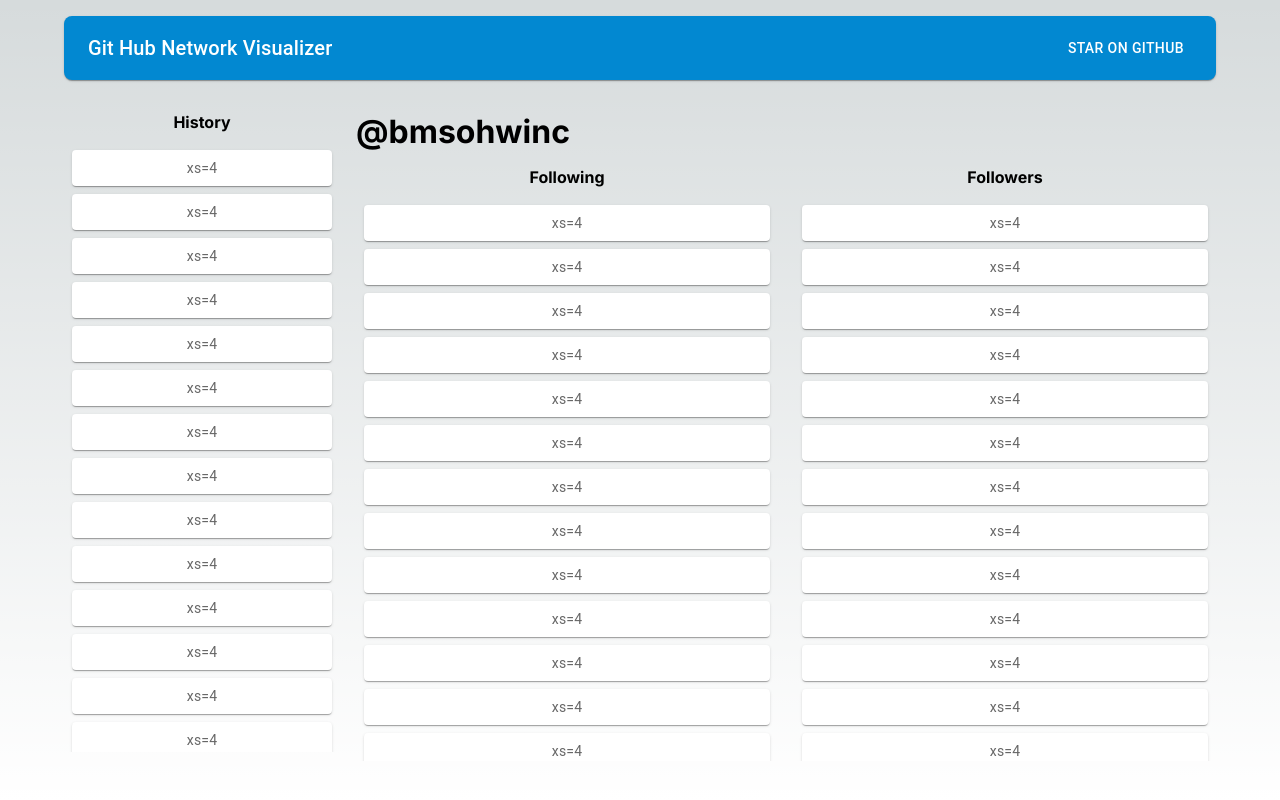
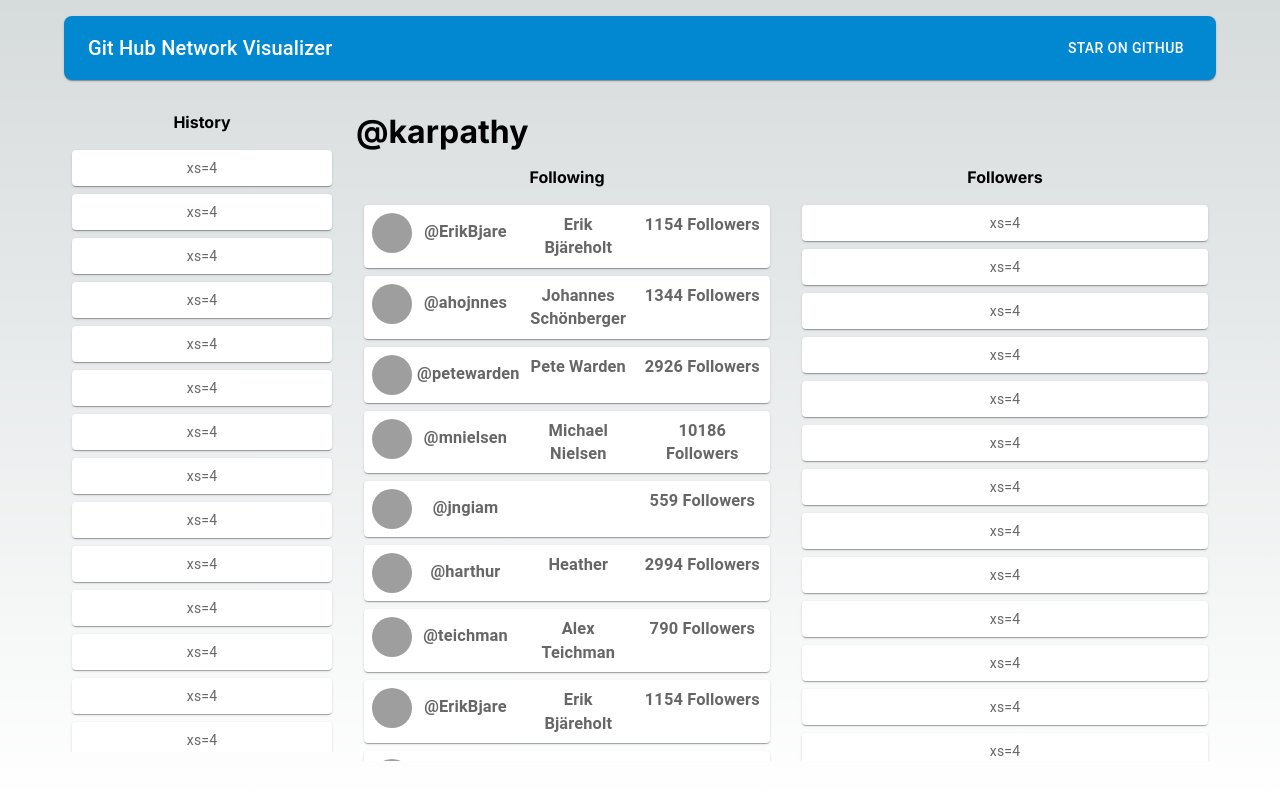
Before and after one commit to bmsohwinc/gh-maps-frontend, a Next.js app: page / in a window 1280 px wide. Built offline with nearby package versions, Linux system fonts and the light colour scheme; grey boxes are pictures that could not be loaded.

Commit message:
Refactor few things

```diff
--- a/src/app/App.tsx
+++ b/src/app/App.tsx
@@ -1,27 +1,23 @@
 import { Grid } from "@mui/material";
-import { styled } from '@mui/material/styles';
-import Paper from '@mui/material/Paper';
 import HeadList from "./HeadList";
 import AppBar from '@mui/material/AppBar';
-import Box from '@mui/material/Box';
 import Toolbar from '@mui/material/Toolbar';
 import Typography from '@mui/material/Typography';
 import Button from '@mui/material/Button';
-import IconButton from '@mui/material/IconButton';
+import Avatar from '@mui/material/Avatar';
+
+import { Item } from "./lists/Item";
+import Coder from "./lists/Coder";
+
+import { dummyData } from "./const";
+import { processors } from "./utils";
 
 
 
-const Item = styled(Paper)(({ theme }) => ({
-    backgroundColor: theme.palette.mode === 'dark' ? '#1A2027' : '#fff',
-    ...theme.typography.body2,
-    padding: theme.spacing(1),
-    margin: theme.spacing(1),
-    textAlign: 'center',
-    color: theme.palette.text.secondary,
-}));
+export default function App() {
+    const username: string = 'karpathy';
+    const followings = processors.processFollowings(dummyData);
 
-export default function App() {
-    const username: string = 'bmsohwinc';
     return (
         <div style={{
             width: '100%',
@@ -35,7 +31,7 @@
                     boxShadow: 1,
                     borderRadius: 2,
                     height: 64,
-                  }}
+                }}
             >
                 <Toolbar>
                     <Typography variant="h6" component="div" sx={{ flexGrow: 1 }}>
@@ -84,27 +80,11 @@
                         <HeadList
                             header='Following'
                         >
-                            <Item>xs=4</Item>
-                            <Item>xs=4</Item>
-                            <Item>xs=4</Item>
-                            <Item>xs=4</Item>
-                            <Item>xs=4</Item>
-                            <Item>xs=4</Item>
-                            <Item>xs=4</Item>
-                            <Item>xs=4</Item>
-                            <Item>xs=4</Item>
-                            <Item>xs=4</Item>
-                            <Item>xs=4</Item>
-                            <Item>xs=4</Item>
-                            <Item>xs=4</Item>
-                            <Item>xs=4</Item>
-                            <Item>xs=4</Item>
-                            <Item>xs=4</Item>
-                            <Item>xs=4</Item>
-                            <Item>xs=4</Item>
-                            <Item>xs=4</Item>
-                            <Item>xs=4</Item>
-                            <Item>xs=4</Item>
+                            {
+                                followings.map((following, idx) => (
+                                    <Coder key={`${following.login}-${idx}`} {...following} />
+                                ))
+                            }
                         </HeadList>
                     </Grid>
                     <Grid item xs={6} height='calc(100% - 30px)'>
--- /dev/null
+++ b/src/app/const.ts
@@ -0,0 +1,126 @@
+export const dummyData = {
+    "data": {
+        "user": {
+            "avatarUrl": "https://avatars.githubusercontent.com/u/241138?u=05376db54475c3d23b3a409f4c47d14c4855dc28&v=4",
+            "name": "Andrej",
+            "login": "karpathy",
+            "following": {
+                "totalCount": 7,
+                "nodes": [
+                    {
+                        "login": "ErikBjare",
+                        "name": "Erik Bjäreholt",
+                        "avatarUrl": "https://avatars.githubusercontent.com/u/1405370?u=8a516a20206354bedf5e1f7639649f3214562d84&v=4",
+                        "followers": {
+                            "totalCount": 1154
+                        }
+                    },
+                    {
+                        "login": "ahojnnes",
+                        "name": "Johannes Schönberger",
+                        "avatarUrl": "https://avatars.githubusercontent.com/u/134307?u=c3083d33a74e974bc69ff3477f6f72bff2126a6b&v=4",
+                        "followers": {
+                            "totalCount": 1344
+                        }
+                    },
+                    {
+                        "login": "petewarden",
+                        "name": "Pete Warden",
+                        "avatarUrl": "https://avatars.githubusercontent.com/u/161459?v=4",
+                        "followers": {
+                            "totalCount": 2926
+                        }
+                    },
+                    {
+                        "login": "mnielsen",
+                        "name": "Michael Nielsen",
+                        "avatarUrl": "https://avatars.githubusercontent.com/u/52171?v=4",
+                        "followers": {
+                            "totalCount": 10186
+                        }
+                    },
+                    {
+                        "login": "jngiam",
+                        "name": null,
+                        "avatarUrl": "https://avatars.githubusercontent.com/u/1147434?u=f71ed3a9fec70f531de33ab7a68376a134630af0&v=4",
+                        "followers": {
+                            "totalCount": 559
+                        }
+                    },
+                    {
+                        "login": "harthur",
+                        "name": "Heather",
+                        "avatarUrl": "https://avatars.githubusercontent.com/u/140420?u=dd5d8d186e0a7db12c595129569253f3359d8bff&v=4",
+                        "followers": {
+                            "totalCount": 2994
+                        }
+                    },
+                    {
+                        "login": "teichman",
+                        "name": "Alex Teichman",
+                        "avatarUrl": "https://avatars.githubusercontent.com/u/1704431?u=eb2a6e26bf30b07ab10dc55a34ab586e911f9efc&v=4",
+                        "followers": {
+                            "totalCount": 790
+                        }
+                    },
+                    {
+                        "login": "ErikBjare",
+                        "name": "Erik Bjäreholt",
+                        "avatarUrl": "https://avatars.githubusercontent.com/u/1405370?u=8a516a20206354bedf5e1f7639649f3214562d84&v=4",
+                        "followers": {
+                            "totalCount": 1154
+                        }
+                    },
+                    {
+                        "login": "ahojnnes",
+                        "name": "Johannes Schönberger",
+                        "avatarUrl": "https://avatars.githubusercontent.com/u/134307?u=c3083d33a74e974bc69ff3477f6f72bff2126a6b&v=4",
+                        "followers": {
+                            "totalCount": 1344
+                        }
+                    },
+                    {
+                        "login": "petewarden",
+                        "name": "Pete Warden",
+                        "avatarUrl": "https://avatars.githubusercontent.com/u/161459?v=4",
+                        "followers": {
+                            "totalCount": 2926
+                        }
+                    },
+                    {
+                        "login": "mnielsen",
+                        "name": "Michael Nielsen",
+                        "avatarUrl": "https://avatars.githubusercontent.com/u/52171?v=4",
+                        "followers": {
+                            "totalCount": 10186
+                        }
+                    },
+                    {
+                        "login": "jngiam",
+                        "name": null,
+                        "avatarUrl": "https://avatars.githubusercontent.com/u/1147434?u=f71ed3a9fec70f531de33ab7a68376a134630af0&v=4",
+                        "followers": {
+                            "totalCount": 559
+                        }
+                    },
+                    {
+                        "login": "harthur",
+                        "name": "Heather",
+                        "avatarUrl": "https://avatars.githubusercontent.com/u/140420?u=dd5d8d186e0a7db12c595129569253f3359d8bff&v=4",
+                        "followers": {
+                            "totalCount": 2994
+                        }
+                    },
+                    {
+                        "login": "teichman",
+                        "name": "Alex Teichman",
+                        "avatarUrl": "https://avatars.githubusercontent.com/u/1704431?u=eb2a6e26bf30b07ab10dc55a34ab586e911f9efc&v=4",
+                        "followers": {
+                            "totalCount": 790
+                        }
+                    },
+                ]
+            }
+        }
+    }
+}
--- /dev/null
+++ b/src/app/lists/Coder.tsx
@@ -0,0 +1,50 @@
+import { Grid } from "@mui/material";
+import Avatar from '@mui/material/Avatar';
+import { Item } from "./Item";
+
+
+export default function Coder(props) {
+    // login, name, avatar, followers
+    return (
+        <Item>
+            <Grid item xs={12} container spacing={2} height='100%'>
+                <Grid item xs={8} height='100%'>
+                    <Grid item xs={12} container spacing={2} height='100%'>
+                        <Grid item xs={2} height='100%'>
+                            <a
+                                href={`https://github.com/${props.login}`}
+                                target="_blank"
+                            >
+                                <Avatar alt={props.login} src={props.avatarUrl} />
+                            </a>
+                        </Grid>
+                        <Grid item xs={5} height='100%'>
+                            <a
+                                href={`https://github.com/${props.login}`}
+                                target="_blank"
+                            >
+                                <h3 style={{paddingTop: 7}}>@{props.login}</h3>
+                            </a>
+                        </Grid>
+                        <Grid item xs={5} height='100%'>
+                            <h3>{props.name}</h3>
+                        </Grid>
+                    </Grid>
+
+                </Grid>
+                <Grid item xs={4} height='100%'>
+                    <h3>{props.followers} Followers</h3>
+                </Grid>
+            </Grid>
+            {/* <a
+                href={`https://github.com/${props.login}`}
+                target="_blank"
+            >
+                <Avatar alt={props.login} src={props.avatarUrl} />
+            </a>
+            <span>{props.login}</span>
+            <span> &middot; {props.name}</span> */}
+
+        </Item>
+    );
+}
--- /dev/null
+++ b/src/app/lists/Item.tsx
@@ -0,0 +1,11 @@
+import { styled } from '@mui/material/styles';
+import Paper from '@mui/material/Paper';
+
+export const Item = styled(Paper)(({ theme }) => ({
+    backgroundColor: theme.palette.mode === 'dark' ? '#1A2027' : '#fff',
+    ...theme.typography.body2,
+    padding: theme.spacing(1),
+    margin: theme.spacing(1),
+    textAlign: 'center',
+    color: theme.palette.text.secondary,
+}));
--- /dev/null
+++ b/src/app/utils/index.ts
@@ -0,0 +1,22 @@
+function processUserFollowings(data) {
+    return data.data.user.following.nodes.map(following => ({
+        login: following.login,
+        name: following.name,
+        avatarUrl: following.avatarUrl,
+        followers: following.followers.totalCount,
+    }));
+}
+
+function processUserFollowers(data) {
+    return data.data.user.follower.nodes.map(follower => ({
+        login: follower.login,
+        name: follower.name,
+        avatarUrl: follower.avatarUrl,
+        followers: follower.followers.totalCount,
+    }));
+}
+
+export const processors = {
+    processFollowings: processUserFollowings,
+    processFollowers: processUserFollowers,
+}
```
